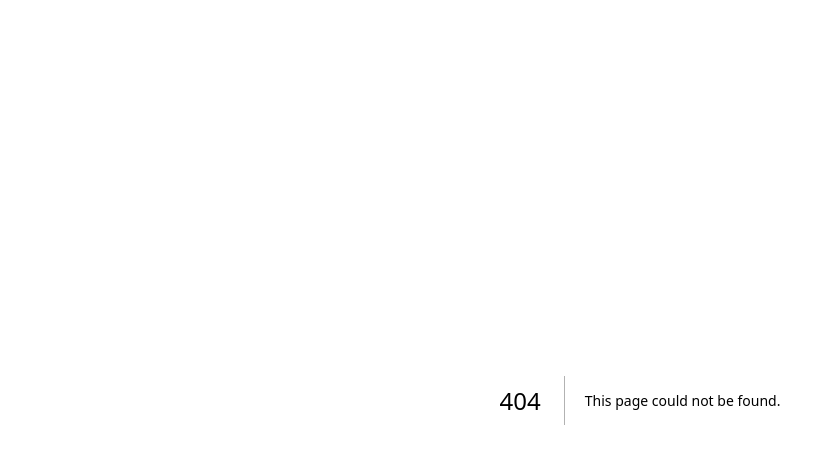
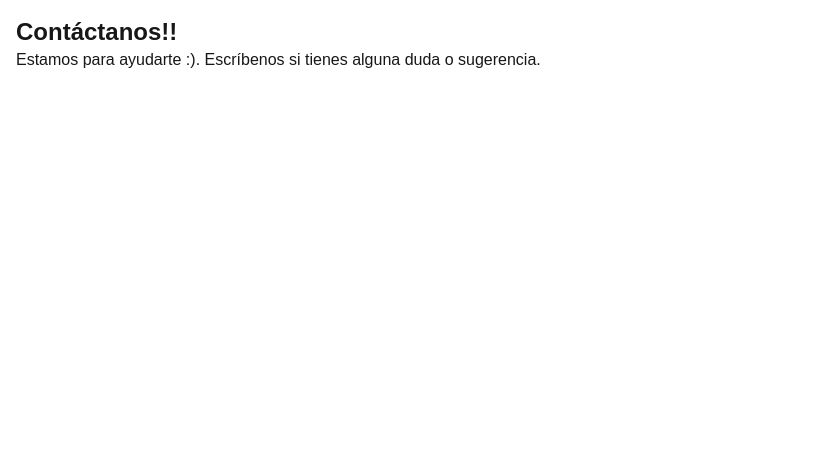
Before and after one commit to mauriciogc/next.js-15.3-1, a Next.js app: page /contact in a window 1280 px wide. Before the commit this address had no page. Shown: the top 464 px of the page, without its empty margins (0-826 px from the left). Built offline with nearby package versions, Linux system fonts and the light colour scheme.

Commit message:
feat: add static page and nested static route example, update README.md

```diff
--- /dev/null
+++ b/src/app/contact/page.tsx
@@ -0,0 +1,12 @@
+// src/app/contact/page.tsx
+
+export default function ContactPage() {
+  return (
+    <div className="p-4">
+      <h1 className="text-2xl font-bold">Contáctanos!!</h1>
+      <p>
+        Estamos para ayudarte :). Escríbenos si tienes alguna duda o sugerencia.
+      </p>
+    </div>
+  );
+}
--- /dev/null
+++ b/src/app/dashboard/settings/page.tsx
@@ -0,0 +1,10 @@
+// src/app/dashboard/settings/page.tsx
+
+export default function SettingsPage() {
+  return (
+    <div className="p-4">
+      <h1 className="text-2xl font-bold">Configuración</h1>
+      <p>Ajusta tus preferencias...</p>
+    </div>
+  );
+}
```
Also changed, not shown: 1 other file (tests, documents, lock files or other folders).
